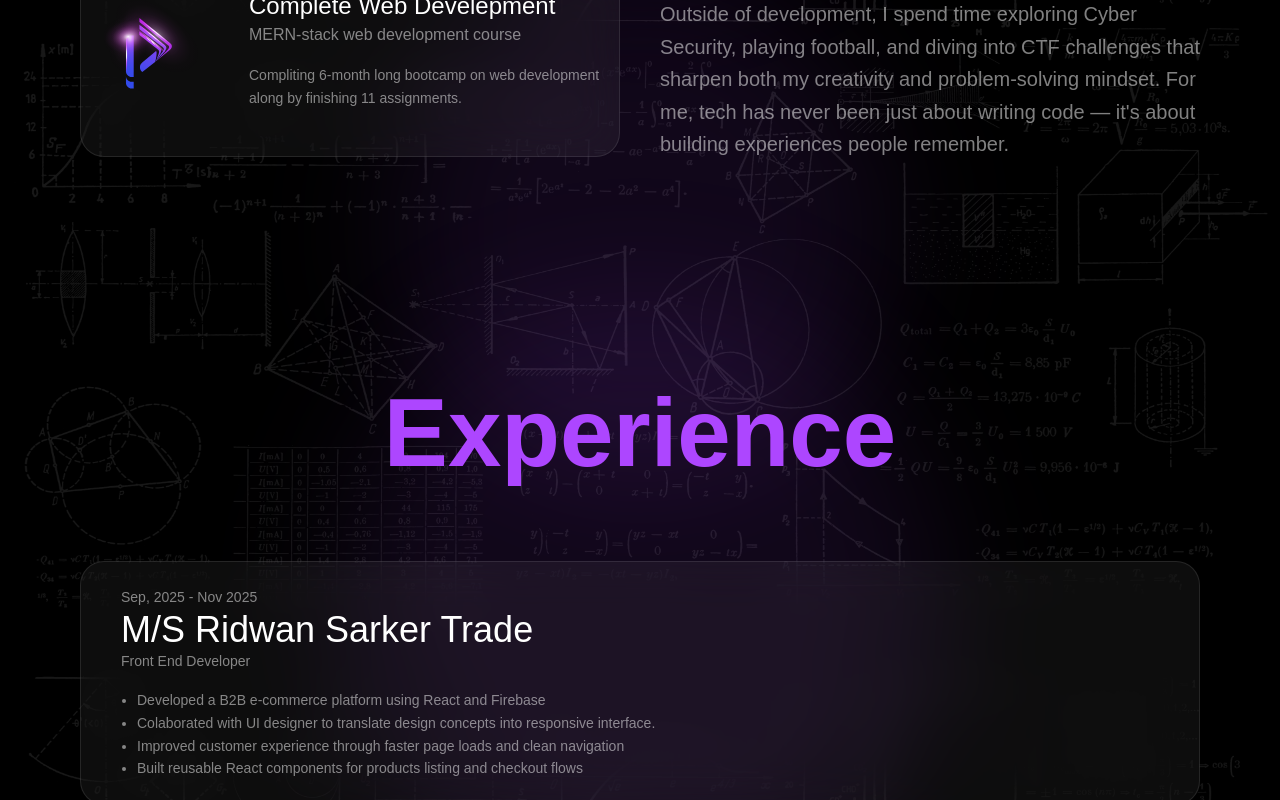
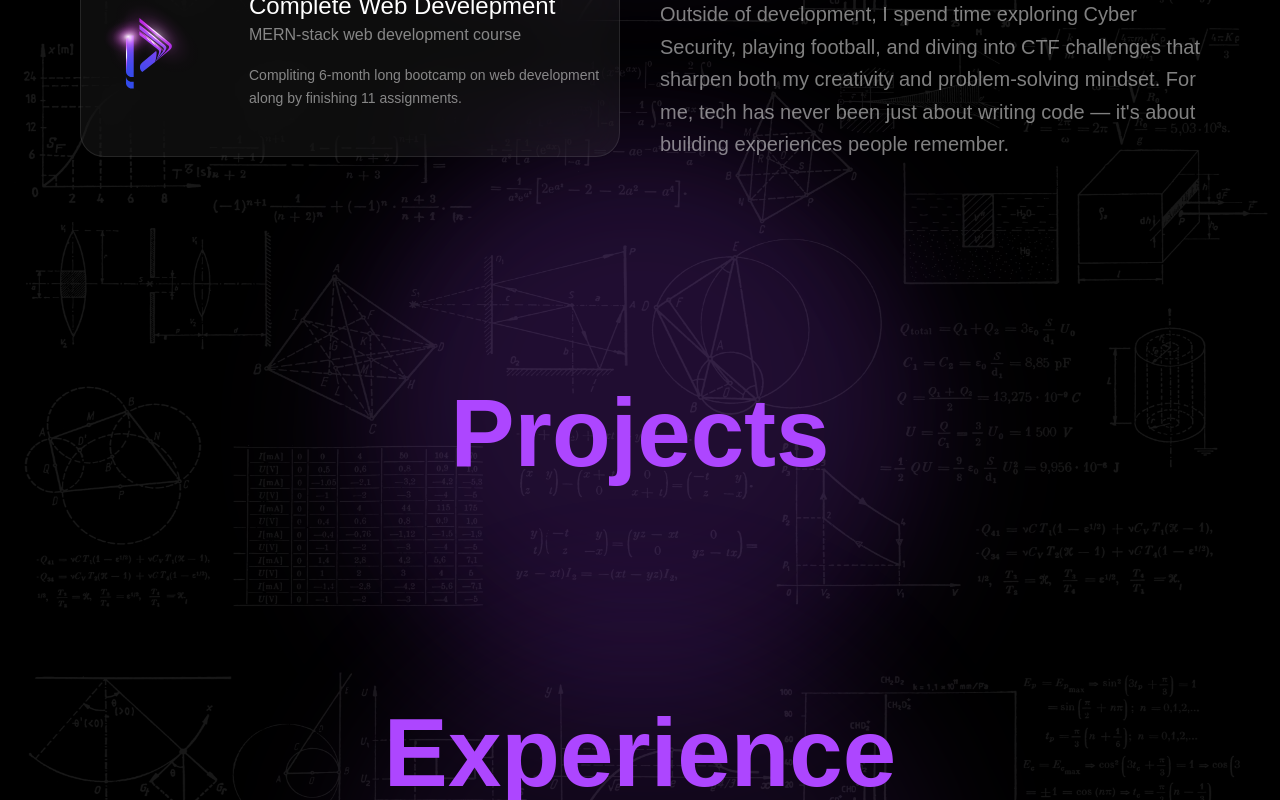
Before and after one commit to T4RUNN4/Tarunna-Portfolio, a React (Vite) app: page / in a window 1280 px wide. Shown: the part 1760-2560 px from the top of the page. Built offline with nearby package versions, Linux system fonts and the light colour scheme.

Commit message:
Projects section included

```diff
--- a/src/App.jsx
+++ b/src/App.jsx
@@ -2,6 +2,7 @@ import Navbar from "./sections/Navbar";
 import Hero from "./sections/Hero";
 import About from "./sections/About";
 import Experience from "./sections/Experience";
+import Projects from "./sections/Projects";
 import Skills from "./sections/Skills";
 import Footer from "./sections/Footer";
 
@@ -26,6 +27,7 @@ export default function App() {
         <Navbar />
         <Hero />
         <About />
+        <Projects />
         <Experience />
         <Skills />
         <Achievements />
--- /dev/null
+++ b/src/sections/Projects.jsx
@@ -0,0 +1,28 @@
+import { motion } from "framer-motion";
+
+export default function Project() {
+  return (
+    <section id="projects" className="relative px-10 md:px-20 py-28">
+      <div className="absolute left-1/2 top-1/2 h-150 w-150 -translate-x-1/2 -translate-y-1/2 rounded-full bg-purple-500/10 blur-3xl" />
+
+      <div className="relative z-10 mx-auto max-w-7xl">
+        <motion.div
+          initial={{ opacity: 0, y: 70 }}
+          whileInView={{ opacity: 1, y: 0 }}
+          viewport={{ once: true }}
+          transition={{
+            duration: 0.8,
+            ease: [0.22, 1, 0.36, 1],
+          }}
+          className="text-center"
+        >
+          <div className="leading-none">
+            <h2 className="text-purple-500 font-bold text-4xl md:text-6xl lg:text-8xl">
+              Projects
+            </h2>
+          </div>
+        </motion.div>
+      </div>
+    </section>
+  );
+}
```
